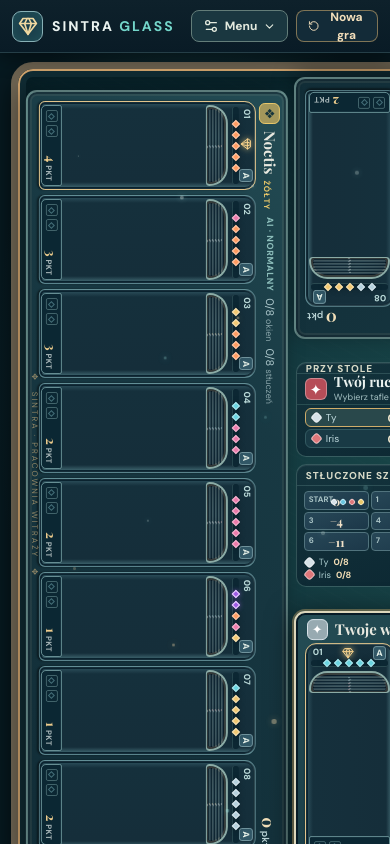
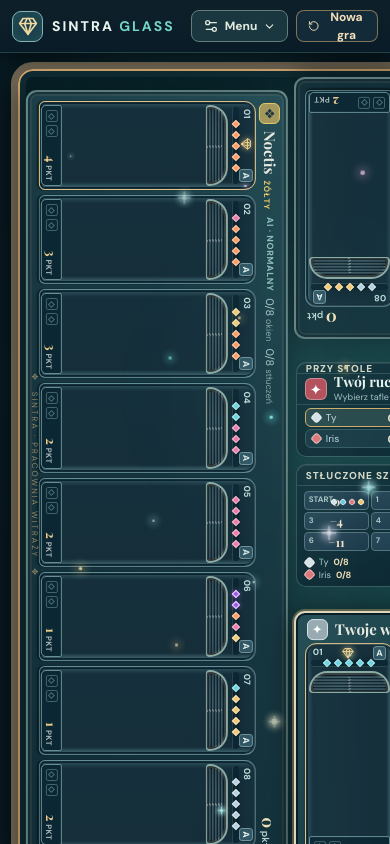
Before and after one commit to jacekmiecznikowski/azul, a React (Vite) app: page / in a window 390 px wide. Built offline with nearby package versions, Linux system fonts and the light colour scheme; a web font is replaced by a local one.

Commit message:
style: vivid tabletop motes and prismatic light, center finished-window emblem and polish audio settings menu

```diff
--- a/src/polish-v17.css
+++ b/src/polish-v17.css
@@ -17,54 +17,100 @@
   box-shadow: none;
 }
 
-/* A small amount of glass dust drifts over the felt, without blocking any input. */
+/* A little enchanted dust: visible from a distance, but away from the visual hierarchy of the game. */
 .sg-table-ambient {
-  position:absolute;
-  inset:7px;
-  overflow:hidden;
-  border-radius:13px;
-  pointer-events:none;
-  z-index:3;
-  opacity:.68;
+  position: absolute;
+  inset: 7px;
+  overflow: hidden;
+  border-radius: 13px;
+  pointer-events: none;
+  z-index: 3;
+  opacity: 1;
+  contain: paint;
 }
 .sg-table-mote {
-  position:absolute;
-  width:var(--mote-size);
-  height:var(--mote-size);
-  border-radius:50%;
-  background: #e3f5ee;
-  box-shadow:0 0 6px 1px #d0fcf86a;
-  opacity:0;
-  animation:sg-mote-drift var(--mote-duration) ease-in-out var(--mote-delay) infinite;
-  will-change:transform,opacity;
+  position: absolute;
+  width: var(--mote-size);
+  height: var(--mote-size);
+  border-radius: 50%;
+  background: #e2ffff;
+  box-shadow: 0 0 7px 2px #b6f7f0ae, 0 0 18px #bcebe862;
+  opacity: 0;
+  animation: sg-mote-drift var(--mote-duration) ease-in-out var(--mote-delay) infinite;
+  will-change: transform, opacity;
 }
-.sg-table-mote-1 {background:#f5d9a8;box-shadow:0 0 8px 1px #fad3986e}
-.sg-table-mote-2 {background:#9bdfdc;box-shadow:0 0 8px 1px #79d9d985}
+.sg-table-mote-1 {background:#ffe4ad;box-shadow:0 0 8px 2px #ffd88fa8,0 0 18px #d9bc7268}
+.sg-table-mote-2 {background:#90f1ef;box-shadow:0 0 7px 2px #6fdfdeb8,0 0 18px #6cd5d55b}
+.sg-table-mote-3 {background:#f2c8e5;box-shadow:0 0 8px 2px #e2a6e0a6,0 0 17px #dba6f454}
+.sg-table-flare {
+  border-radius: 1px;
+  transform-origin: 50% 50%;
+  filter: drop-shadow(0 0 3px #ffffffbb);
+}
+.sg-table-flare::before,
+.sg-table-flare::after {
+  content: '';
+  position: absolute;
+  left: 50%; top: 50%;
+  background: #eafdfa;
+  border-radius: 99px;
+  transform: translate(-50%,-50%);
+  box-shadow: 0 0 9px #aefff6c9;
+}
+.sg-table-flare::before { width: 1px; height: 13px; }
+.sg-table-flare::after { width: 13px; height: 1px; }
 .sg-table-light {
   position:absolute;
   display:block;
   pointer-events:none;
-  width:35%;
+  width:37%;
   aspect-ratio:1;
   border-radius:50%;
   opacity:0;
-  filter:blur(32px);
-  background:radial-gradient(circle,#9ae0d514,transparent 67%);
-  animation:sg-felt-light 38s ease-in-out infinite alternate;
+  filter:blur(35px);
+  background:radial-gradient(circle,#7be7d51d,transparent 67%);
+  animation:sg-felt-light 35s ease-in-out infinite alternate;
 }
-.sg-table-light-a {left:14%;top:11%}
-.sg-table-light-b {left:55%;top:53%;animation-delay:-19s;animation-duration:45s;background:radial-gradient(circle,#f7dbac12,transparent 67%)}
+.sg-table-light-a {left:4%;top:7%}
+.sg-table-light-b {left:49%;top:49%;animation-delay:-21s;animation-duration:42s;background:radial-gradient(circle,#e5c7a31a,transparent 67%)}
+.sg-table-light-c {left:52%;top:3%;animation-delay:-11s;animation-duration:38s;background:radial-gradient(circle,#a2a2f522,transparent 67%)}
+.sg-table-caustic {
+  position: absolute;
+  top: -16%;
+  height: 132%;
+  width: 45%;
+  opacity: .22;
+  pointer-events:none;
+  mix-blend-mode:screen;
+  background:linear-gradient(102deg,transparent 29%,#a5e8e708 40%,#bffcf321 48%,#8ddde00c 53%,transparent 65%);
+  transform:rotate(-15deg);
+  animation:sg-felt-caustic 37s ease-in-out infinite alternate;
+}
+.sg-table-caustic-a {left:4%}
+.sg-table-caustic-b {
+  left:56%;
+  animation-delay:-20s;
+  animation-duration:47s;
+  background:linear-gradient(111deg,transparent 28%,#f7e4bd0b 40%,#d6a6dc26 50%,#d3eafa0b 57%,transparent 67%);
+}
 @keyframes sg-mote-drift {
-  0%,100% {transform:translate3d(0,var(--mote-distance),0) scale(.65);opacity:0}
-  22% {opacity:.65}
-  65% {opacity:.32}
-  88% {opacity:0}
-  55% {transform:translate3d(5px,calc(0px - var(--mote-distance)),0) scale(1)}
+  0%,100% {transform:translate3d(-9px,var(--mote-distance),0) scale(.5);opacity:0}
+  16% {opacity:.86}
+  39% {opacity:.64}
+  62% {opacity:.9}
+  85% {opacity:.36}
+  96% {opacity:0}
+  55% {transform:translate3d(11px,calc(0px - var(--mote-distance)),0) scale(1.12)}
 }
 @keyframes sg-felt-light {
-  0% {transform:translate3d(-15px,20px,0) scale(.9);opacity:0}
-  45% {opacity:.54}
-  100% {transform:translate3d(45px,-30px,0) scale(1.18);opacity:.22}
+  0% {transform:translate3d(-15px,20px,0) scale(.9);opacity:.16}
+  50% {opacity:.62}
+  100% {transform:translate3d(60px,-40px,0) scale(1.18);opacity:.32}
+}
+@keyframes sg-felt-caustic {
+  0% {transform:translate3d(-38px,35px,0) rotate(-15deg);opacity:.12}
+  50% {opacity:.32}
+  100% {transform:translate3d(55px,-38px,0) rotate(-11deg);opacity:.19}
 }
 
 /* The header now has three stable controls and one intentional dropdown. */
@@ -220,3 +266,98 @@
   .sg-table-mote,.sg-table-light{animation:none!important}
   .sg .sg-manual-pane,.sg-menu-switch:after{transition:none}
 }
+
+
+/* v18: the small settings menu owns all audio switches. Reset older header button rules. */
+.sg .sg-header-actions .sg-menu-popup .sg-menu-item.sg-music-toggle {
+  display: flex;
+  width:100%;
+  height:auto;
+  min-width:0;
+  min-height:55px;
+  padding:9px 11px;
+  justify-content:flex-start;
+  gap:12px;
+  color:#e7f4ed;
+  border:1px solid transparent;
+  background:transparent;
+}
+.sg .sg-header-actions .sg-menu-popup .sg-menu-item.sg-music-toggle[aria-pressed="true"] {
+  border-color:transparent;
+  color:#e7f4ed;
+  background:transparent;
+}
+.sg .sg-header-actions .sg-menu-popup .sg-menu-item.sg-music-toggle:hover {
+  border-color:#8eb3ab64;
+  background:#476c6d55;
+}
+.sg .sg-header-actions .sg-menu-popup .sg-menu-item.sg-music-toggle > span {
+  display:flex;
+  flex:1;
+}
+.sg .sg-header-actions .sg-menu-popup .sg-menu-item.sg-music-toggle > svg {flex:none}
+.sg-menu-item[aria-pressed="true"] .sg-menu-switch {
+  background:#578477;
+  border-color:#b1c99d;
+}
+.sg-menu-item[aria-pressed="true"] .sg-menu-switch::after {
+  transform:translateX(12px);
+  background:#f0e3b9;
+}
+.sg .sg-menu-popup .sg-menu-title:not(:first-child) {padding-top:10px}
+.sg .sg-menu-popup .sg-menu-item:focus-visible {outline:2px solid #e9d49d;outline-offset:1px}
+
+/* The reverse reference belongs only to an unfinished window. A fully completed
+   two-sided strip uses the whole central aperture for its completion emblem. */
+.sg .sg-window-completed {
+  grid-template-rows:14px minmax(0,1fr) 21px;
+}
+.sg .sg-window-completed .sg-window-reverse {display:none}
+.sg .sg-window-completed .sg-window-lancet {
+  display:flex;
+  align-items:center;
+  justify-content:center;
+  padding:5px 2px;
+  background:
+    radial-gradient(ellipse at center,#37747745 0%,#1d474750 35%,transparent 74%),
+    linear-gradient(95deg,#194044,#122d39 55%,#173d40);
+}
+.sg .sg-window-completed .sg-finished {
+  position:relative;
+  display:flex;
+  flex-direction:column;
+  justify-content:center;
+  align-items:center;
+  width:100%;
+  min-height:75px;
+  gap:7px;
+  padding:7px 0;
+  color:#f0d89b;
+  font:800 clamp(9px,1.1vw,12px) 'DM Sans',sans-serif;
+  letter-spacing:1.15px;
+  line-height:1.2;
+  text-align:center;
+  text-shadow:0 1px 5px #0009,0 0 16px #f0d38a69;
+}
+.sg .sg-window-completed .sg-finished svg {
+  width:23px;
+  height:23px;
+  color:#f7df9c;
+  filter:drop-shadow(0 0 9px #f7cf8680);
+}
+.sg .sg-window-completed .sg-finished::before {
+  content:'';
+  position:absolute;
+  width:56px;
+  height:56px;
+  left:50%;
+  top:50%;
+  border:1px solid #c3ac6652;
+  border-radius:50%;
+  transform:translate(-50%,-50%);
+  box-shadow:0 0 20px #a2ccab12;
+}
+@media(prefers-reduced-motion:reduce) {
+  .sg-table-ambient {display:none!important}
+  .sg-table-mote,.sg-table-light,.sg-table-caustic {animation:none!important}
+}
```
